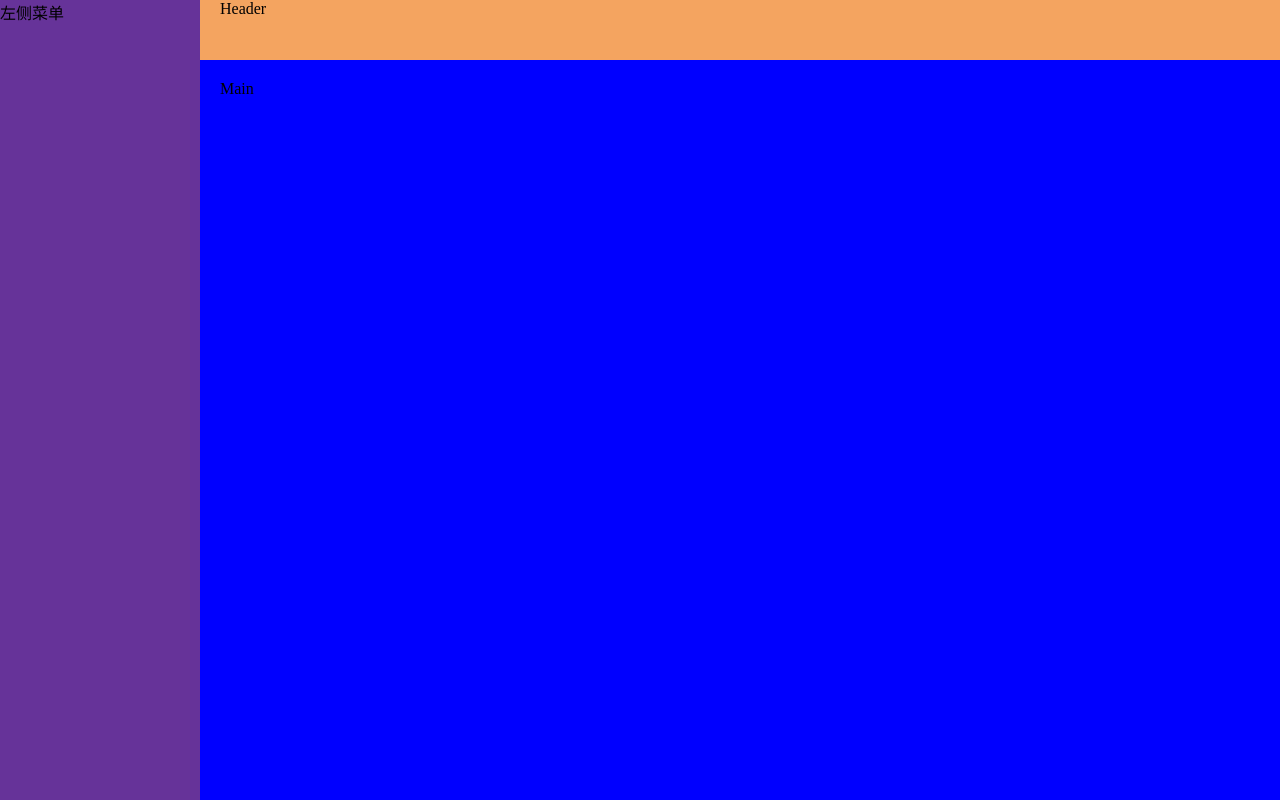
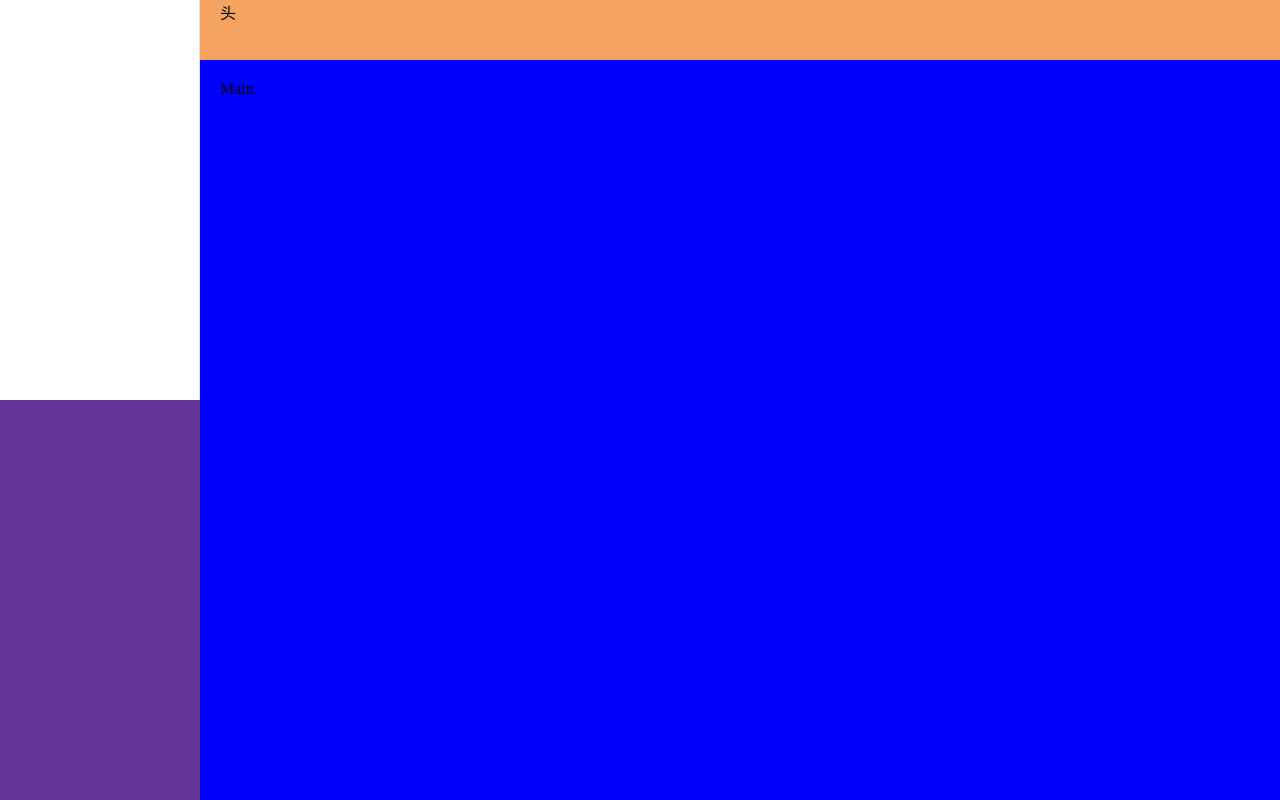
Before and after one commit to Bluesunn/Calligraphy, a Vue app in the folder background-project/: page /home in a window 1280 px wide. Built offline with nearby package versions, Linux system fonts and the light colour scheme.

Commit message:
暂存，未完成

```diff
--- /dev/null
+++ b/background-project/src/layout/header/Header.vue
@@ -0,0 +1,13 @@
+<template>
+    <div>
+        头
+    </div>
+</template>
+
+<script setup lang="ts">
+
+</script>
+
+<style scoped>
+
+</style>
--- a/background-project/src/layout/index.vue
+++ b/background-project/src/layout/index.vue
@@ -1,15 +1,20 @@
 <template>
     <el-container class="mycontainer">
-      <el-aside width="200px" class="leftmenu">左侧菜单</el-aside>
+      <el-aside width="200px" class="leftmenu">
+        <MenuBar></MenuBar>
+      </el-aside>
       <el-container>
-        <el-header class="header">Header</el-header>
+        <el-header class="header">
+          <Header></Header>
+        </el-header>
         <el-main class="main">Main</el-main>
       </el-container>
     </el-container>
 </template>
 
 <script setup lang="ts">
-
+  import Header from '@/layout/header/Header.vue';
+  import MenuBar from '@/layout/menu/MenuBar.vue';
 </script>
 
 <style scoped>
--- /dev/null
+++ b/background-project/src/layout/menu/MenuBar.vue
@@ -0,0 +1,39 @@
+<template>
+   <el-menu
+    default-active="2"
+    class="el-menu-vertical-demo"
+    :collapse="isCollapse"
+    @open="handleOpen"
+    @close="handleClose"
+  >
+    <!-- 前面的menuList是子组件MenuItem里定义的形参，后面是父组件中定义的对象数组 -->
+    <MenuItem :menuList="menuList"></MenuItem>
+  </el-menu>
+</template>
+
+<script setup lang="ts">
+
+    import { ref,reactive} from 'vue'
+    import MenuItem from '@/layout/menu/MenuItem.vue';
+
+    let menuList =reactive([
+        {
+
+        }
+    ])
+
+    const isCollapse = ref(false)
+    const handleOpen = (key: string, keyPath: string[]) => {
+    console.log(key, keyPath)
+    }
+    const handleClose = (key: string, keyPath: string[]) => {
+    console.log(key, keyPath)
+    }
+</script>
+
+    <style scoped>
+    .el-menu-vertical-demo:not(.el-menu--collapse) {
+    width: 200px;
+    min-height: 400px;
+    }
+</style>
--- /dev/null
+++ b/background-project/src/layout/menu/MenuItem.vue
@@ -0,0 +1,24 @@
+<template>
+    <template v-for="menu in menuList" :key="menu.path">
+
+    </template>
+
+</template>
+
+<script setup lang="ts">
+    //图标引入
+    import {
+    Document,
+    Menu as IconMenu,
+    Location,
+    Setting,
+    } from '@element-plus/icons-vue'
+    //接受父组件传递的数据
+    //这里的menuList是形参
+    defineProps(['menuList'])
+
+</script>
+
+<style scoped>
+
+</style>
```
Lines whose indentation alone changed are shown as unchanged.
